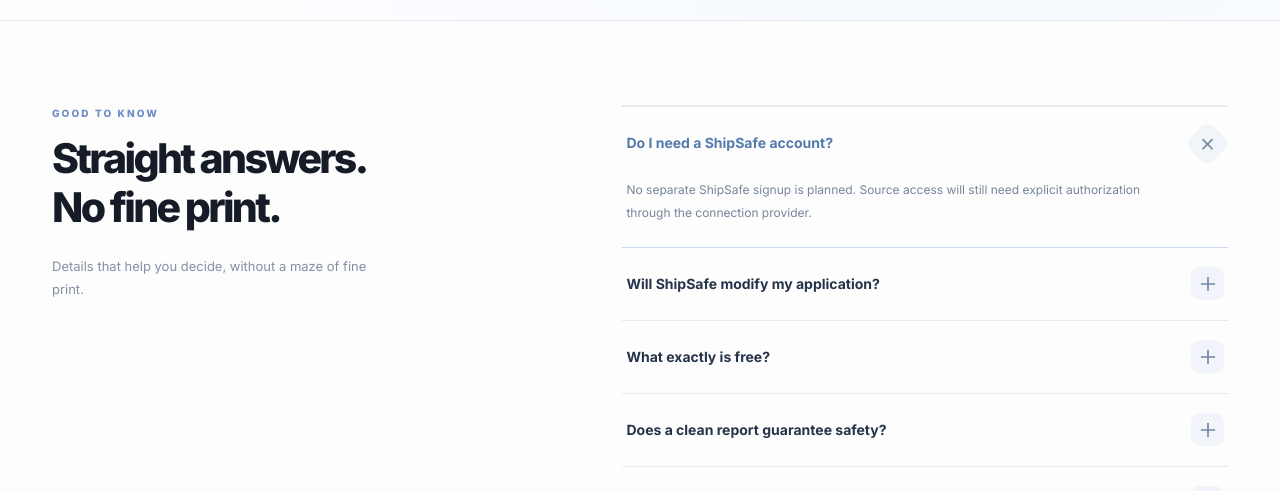
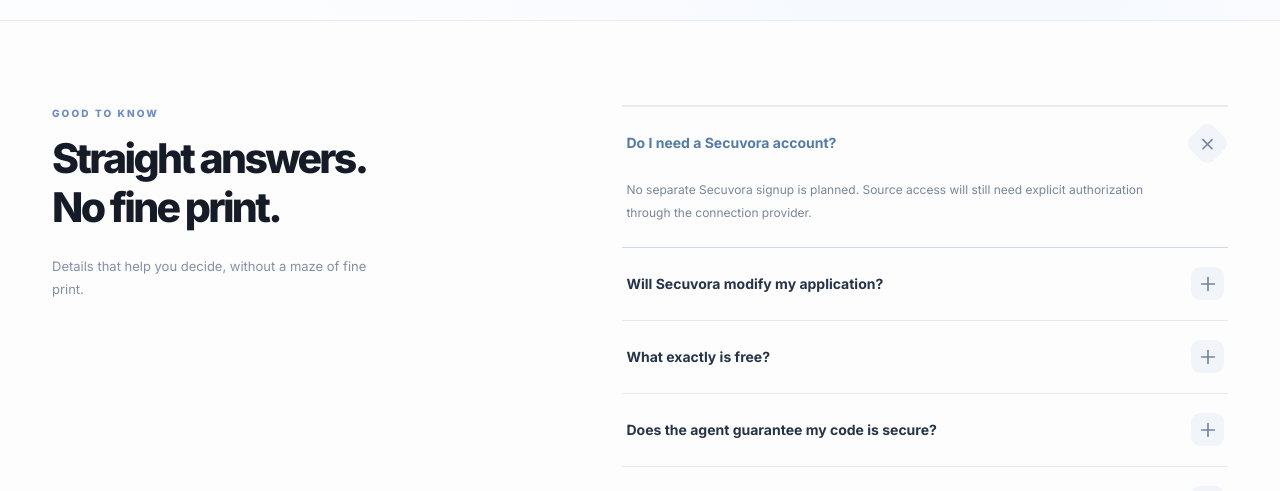
Before and after one commit to helloskyorigin/Safe-sure, a Next.js app: page / in a window 1280 px wide. Shown: the part 4060-4551 px from the top of the page. Built offline with nearby package versions, Linux system fonts and the light colour scheme.

Commit message:
brand: position Secuvora as an on-demand automated security agent

```diff
--- a/components/FaqSection.tsx
+++ b/components/FaqSection.tsx
@@ -6,24 +6,24 @@ import { Plus } from "lucide-react";
 
 const faqs = [
   {
-    question: "Do I need a ShipSafe account?",
-    answer: "No separate ShipSafe signup is planned. Source access will still need explicit authorization through the connection provider.",
+    question: "Do I need a Secuvora account?",
+    answer: "No separate Secuvora signup is planned. Source access will still need explicit authorization through the connection provider.",
   },
   {
-    question: "Will ShipSafe modify my application?",
-    answer: "The intended assessment is read-only. You review and apply any suggested changes yourself. Live scanning is not connected to this preview yet.",
+    question: "Will Secuvora modify my application?",
+    answer: "No. The agent performs bounded read-only source analysis and advisory lookups. It does not modify code or apply patches; you review and make changes yourself.",
   },
   {
     question: "What exactly is free?",
-    answer: "When scanning launches, the full report is planned to be available without payment: severity counts, affected files, evidence, impact, remediation and verification steps.",
+    answer: "Public scans already provide full findings, evidence, impact, remediation and verification guidance without a paywall.",
   },
   {
-    question: "Does a clean report guarantee safety?",
-    answer: "No. Automated analysis is limited by its rules, available data and context. Findings can be incomplete or require verification.",
+    question: "Does the agent guarantee my code is secure?",
+    answer: "No. Secuvora currently uses automated static rules and OSV advisories; it does not perform full runtime, cross-file taint analysis or LLM reasoning. Findings can be incomplete and require human verification.",
   },
   {
     question: "Can I view the full report right now?",
-    answer: "You can explore the complete fictional example report now. Actual results will become available only after the real scanner and verified access are connected.",
+    answer: "Yes. Run a real public GitHub repository analysis now or explore the clearly labeled fictional sample report. Private access needs an authorized GitHub App configuration.",
   },
 ];
 
```
